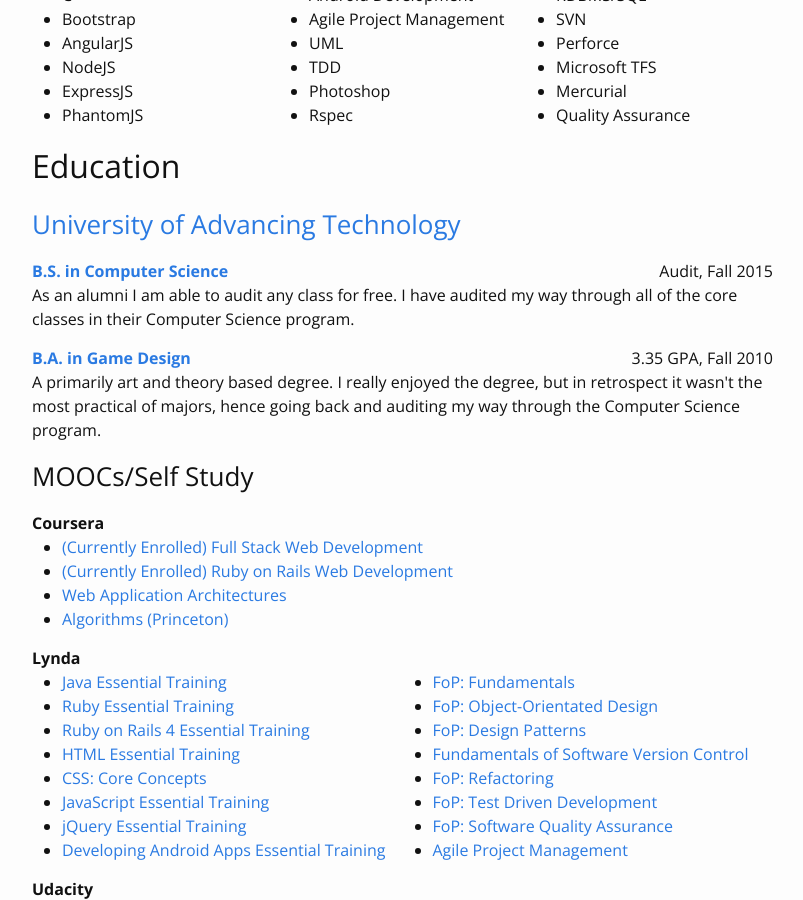
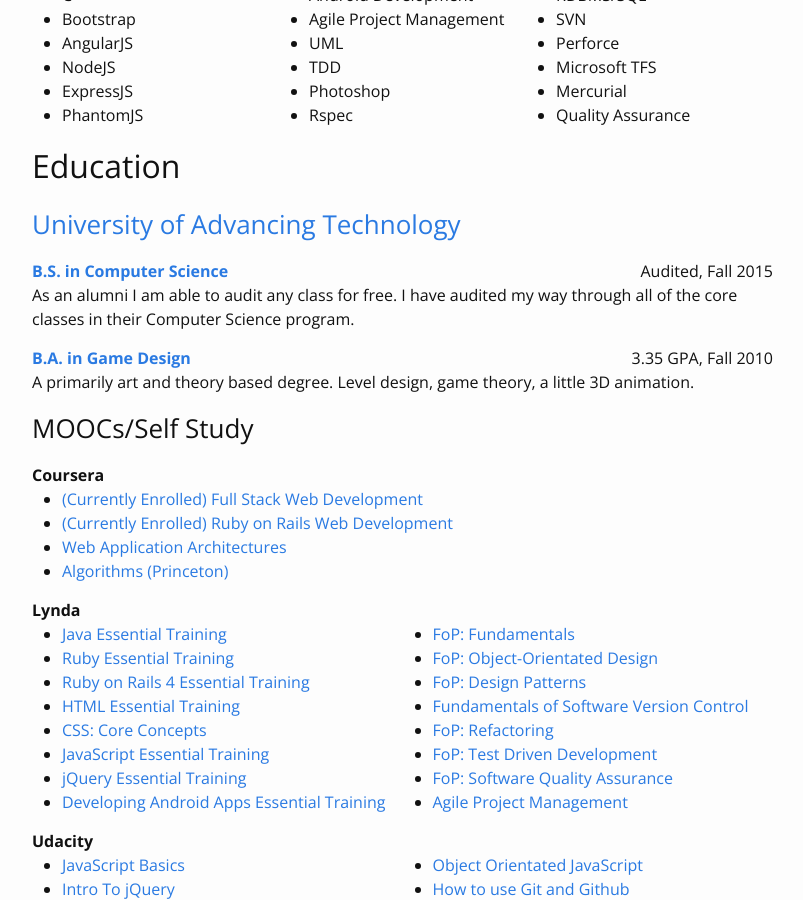
Before and after one commit to TaylorHuston/taylorhuston.github.io, a Jekyll site: the page built from resume.html, in a window 1280 px wide and 900 px high, scrolled down 475 px. Shown: the whole window, without its empty margins (38-841 px from the left). Built offline with Jekyll 4.4.1, drawn with Linux system fonts in a browser that asks for light colours; some web fonts are replaced.

Commit message:
Update Resume

```diff
--- a/resume.html
+++ b/resume.html
@@ -69,11 +69,11 @@
 
   <h3><a href="http://www.uat.edu" target="_blank">University of Advancing Technology</a></h3>
 
-  <p><a href="http://www.uat.edu/online-advancing-computer-science-degree" target="_blank"><strong>B.S. in Computer Science</strong></a> <span class="date">Audit, Fall 2015</span>
-    <br /> As an alumni I am able to audit any class for free. I have audited my way through all of the core classes in their Computer Science program.</p>
+  <p><a href="http://www.uat.edu/online-advancing-computer-science-degree" target="_blank"><strong>B.S. in Computer Science</strong></a> <span class="date">Audited, Fall 2015</span>
+    <br /> As an alumni I am able to audit any class for free. I have audited my way through all of the core classes in their Computer Science program. </p>
 
   <p><a href="http://www.uat.edu/online-game-design-degree" target="_blank"><strong>B.A. in Game Design</strong></a> <span class="date">3.35 GPA, Fall 2010</span>
-    <br />A primarily art and theory based degree. I really enjoyed the degree, but in retrospect it wasn't the most practical of majors, hence going back and auditing my way through the Computer Science program.</p>
+    <br />A primarily art and theory based degree. Level design, game theory, a little 3D animation.</p>
 
   <h3>MOOCs/Self Study</h3>
 
```
